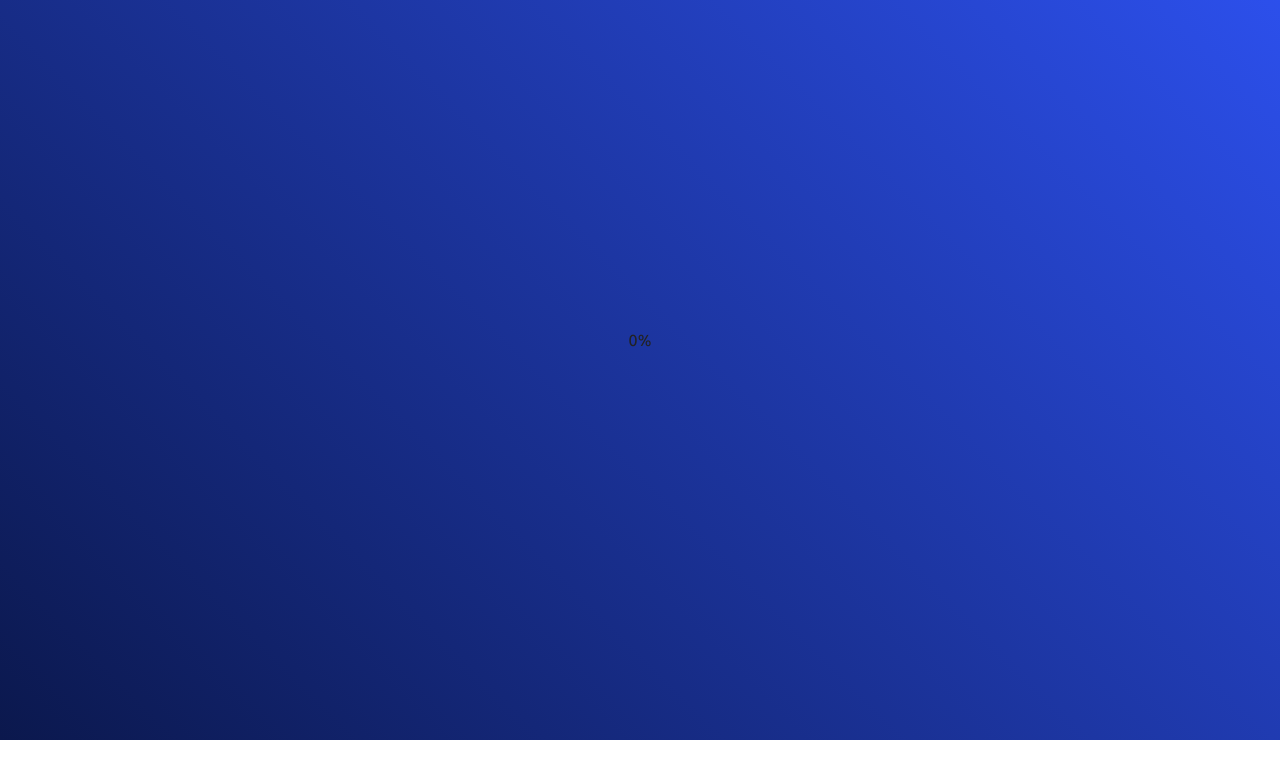
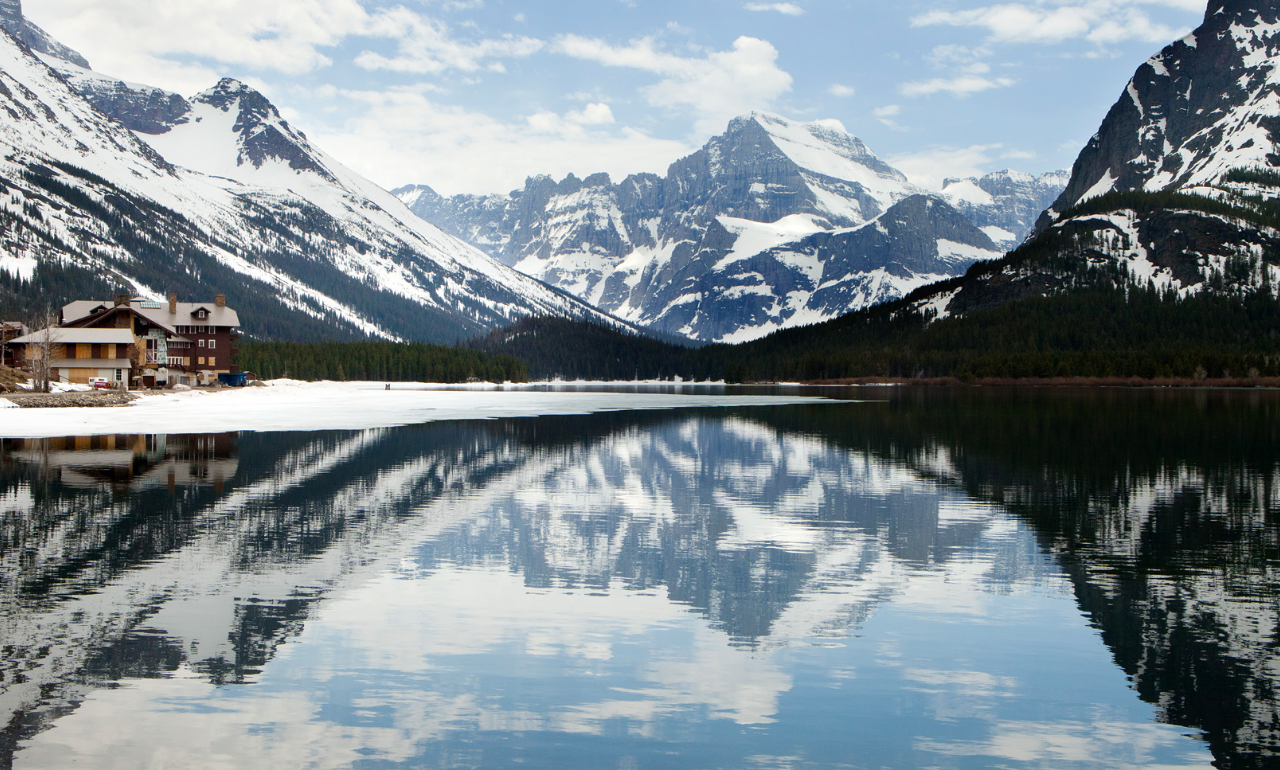
Before and after one commit to RostyslavL/Blur-image-effect, a plain HTML site: page index.html in a window 1280 px wide. Shown: the part 60-830 px from the top of the page. Before the commit the page ends 800 px from the top, so only its background shows below. Drawn offline with Linux system fonts and the light colour scheme.

Commit message:
Css styles added

```diff
--- a/style.css
+++ b/style.css
@@ -1,4 +1,4 @@
-@import url('https://fonts.googleapis.com/css?family=Ubuntu');
+@import url('https://fonts.googleapis.com/css?family=Ubuntu ');
 
 * {
   box-sizing: border-box;
@@ -6,7 +6,6 @@
 
 body {
   font-family: 'Ubuntu', sans-serif;
-  background: linear-gradient(45deg, rgb(11, 24, 77), #2d51f0 );
   color: #222;
   overflow-x: hidden;
   margin: 0;
@@ -15,3 +14,22 @@ body {
   justify-content: center;
   height: 100vh;
 }
+
+.blur{
+  background: url('/img/background.jpg')
+    no-repeat
+    center
+    center/cover;
+  position: absolte;
+  top: -30px;
+  left: -30px;
+  width: calc(100vw + 60px);
+  height:calc(100vh + 60px);
+  z-index: -1;
+  filter: blur(0px);
+}
+.loading-text{
+  font-size: 60px;
+  color: #fff;
+  position: relative;
+}
```
